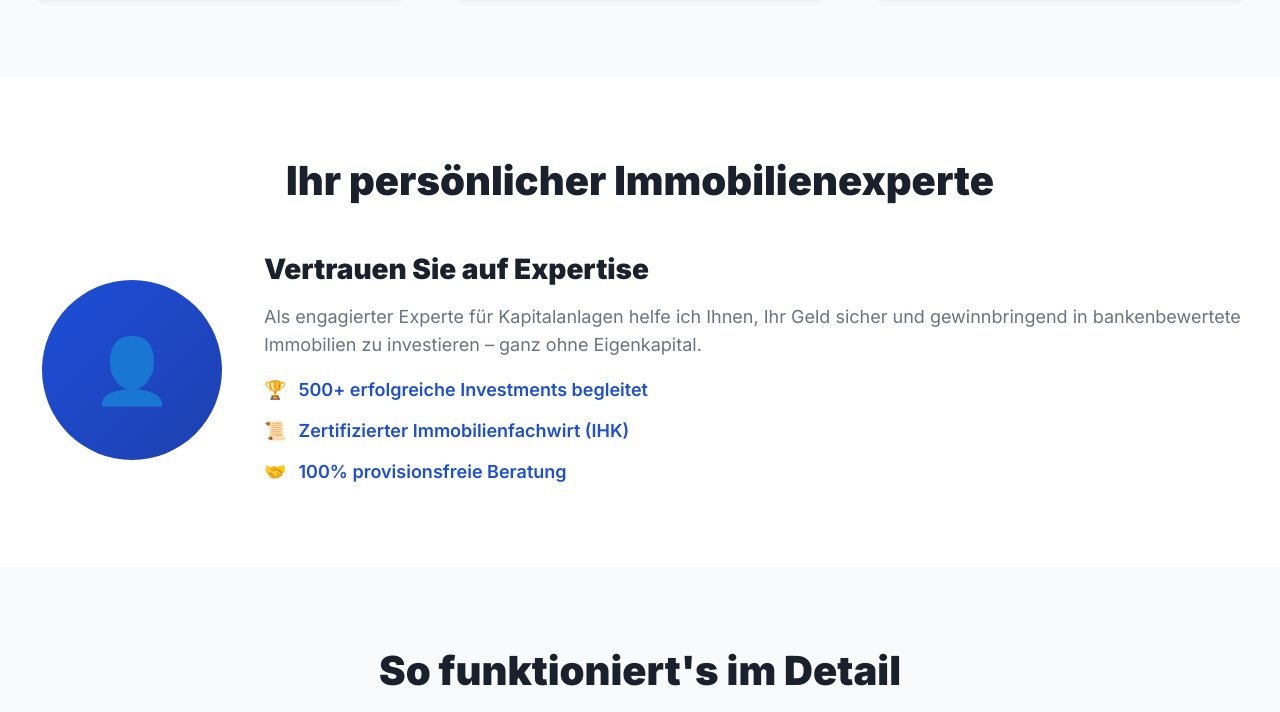
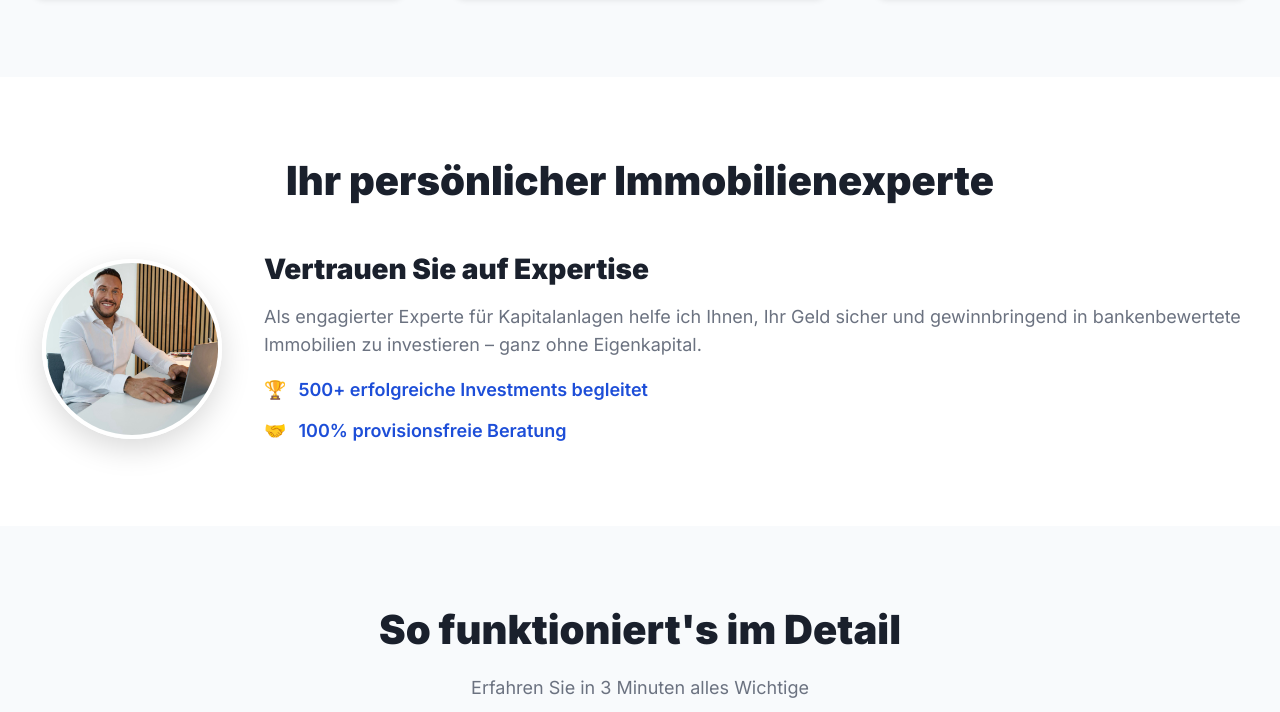
Before and after one commit to saschapulcher/landingpage, a plain HTML site: page index.html in a window 1280 px wide. Shown: the part 1666-2378 px from the top of the page. Drawn offline with Linux system fonts and the light colour scheme.

Commit message:
Update index.html

```diff
--- a/index.html
+++ b/index.html
@@ -790,8 +790,8 @@
                 </div>
 
                 <div class="expert-intro">
-                    <div style="width: 180px; height: 180px; background: linear-gradient(135deg, var(--primary), var(--primary-dark)); border-radius: 50%; margin: 0 auto; display: flex; align-items: center; justify-content: center; font-size: 4rem;">
-                        👤
+                    <div style="width: 180px; height: 180px; margin: 0 auto; overflow: hidden; border-radius: 50%; box-shadow: 0 10px 30px rgba(0,0,0,0.15); border: 4px solid white;">
+                        <img src="images/Profilbild.jpg" alt="Ihr persönlicher Immobilienexperte" style="width: 100%; height: 100%; object-fit: cover;">
                     </div>
                     <div>
                         <h3>Vertrauen Sie auf Expertise</h3>
@@ -799,9 +799,6 @@
                         <div class="expert-credentials">
                             <div class="credential">
                                 🏆 <span>500+ erfolgreiche Investments begleitet</span>
-                            </div>
-                            <div class="credential">
-                                📜 <span>Zertifizierter Immobilienfachwirt (IHK)</span>
                             </div>
                             <div class="credential">
                                 🤝 <span>100% provisionsfreie Beratung</span>
```
